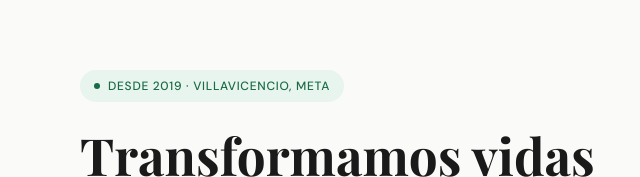
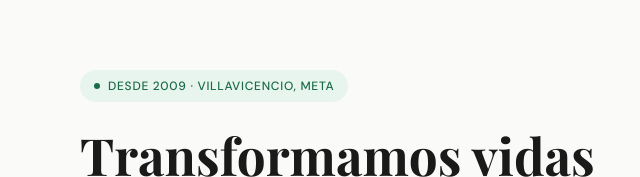
Before and after one commit to Gabigool/Fundacion_Creemos_Region, a plain HTML site: page index.html in a window 1280 px wide. Shown: the part 123-300 px from the top of the page, 0-640 px from the left. Drawn offline with nearby package versions, Linux system fonts and the light colour scheme; a web font is replaced by a local one.

Commit message:
General fixes

```diff
--- a/index.html
+++ b/index.html
@@ -41,7 +41,7 @@
   <section id="inicio">
     <div class="hero">
       <div class="hero-content">
-        <div class="hero-badge">Desde 2019 · Villavicencio, Meta</div>
+        <div class="hero-badge">Desde 2009 · Villavicencio, Meta</div>
         <h1>Transformamos vidas a través del <em>desarrollo social integral</em></h1>
         <p class="hero-desc">
           Somos una organización privada sin ánimo de lucro comprometida con el mejoramiento de la calidad de vida de la
```
